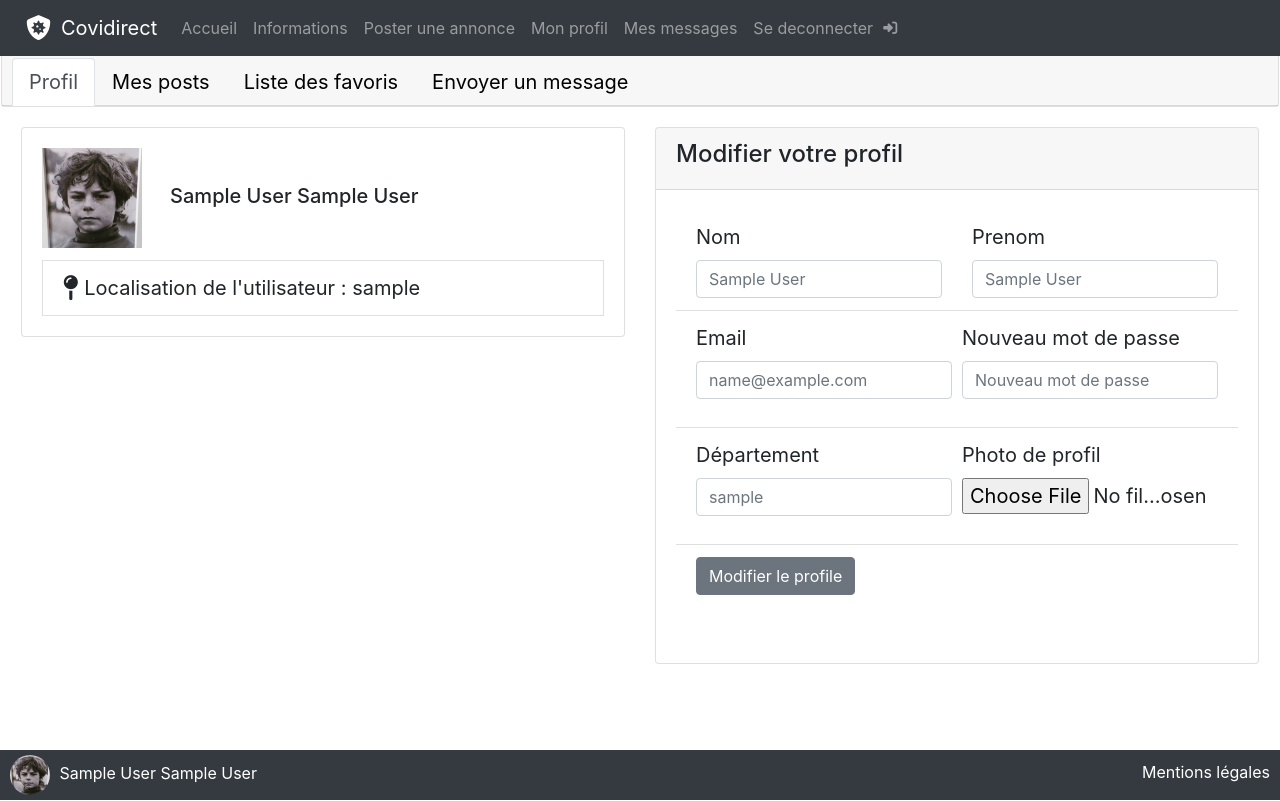
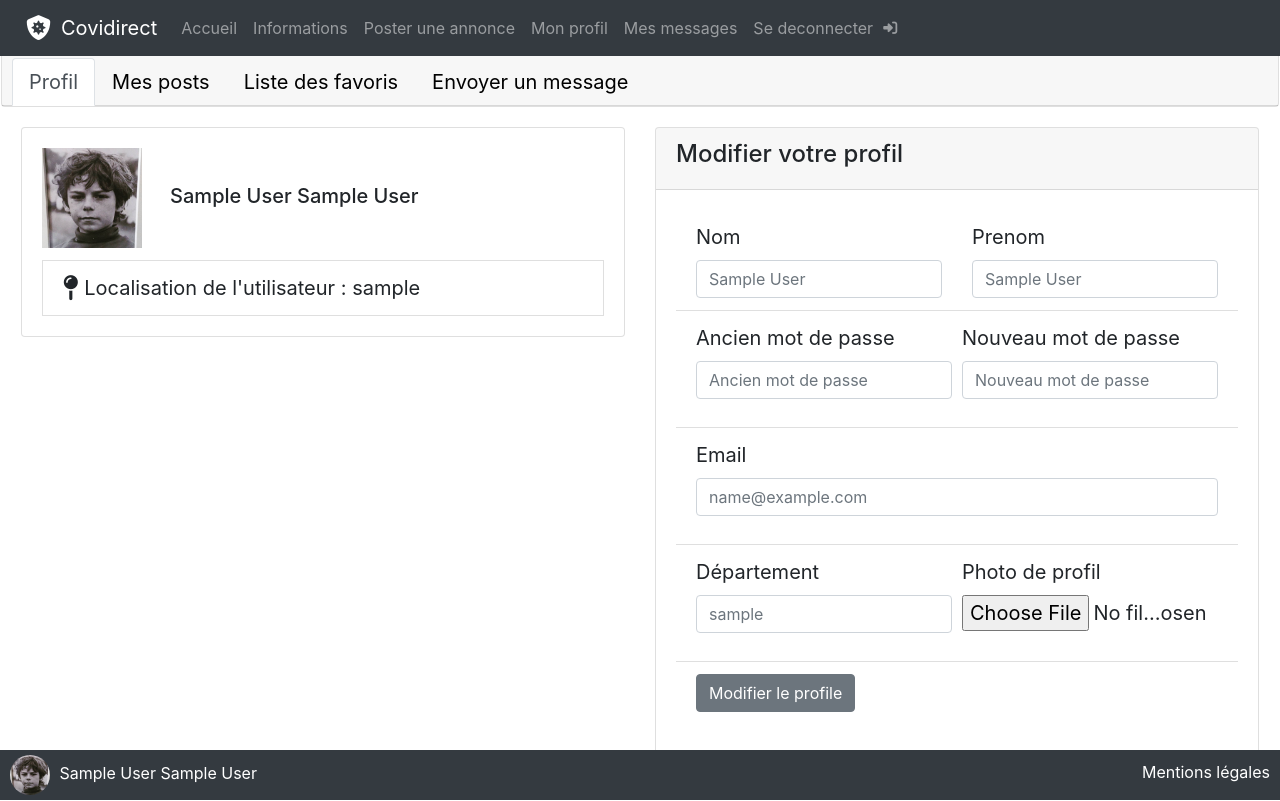
Before and after one commit to Kvntn/covidirect, a PHP site: page /LESITE/profile/profile.php in a window 1280 px wide. Run offline with PHP 8.4, Linux system fonts and the light colour scheme; the visitor is signed in with stand-in values (Sample User, id 1); data that the repository does not hold is empty; some libraries are stand-ins or nearby versions.

Commit message:
profile update form

```diff
--- a/LESITE/profile/profile.php
+++ b/LESITE/profile/profile.php
@@ -60,12 +60,18 @@
                 </div></li>
                 <li class="list-group-item"><div class="form-row">
                     <div class="form-group col-md-6">
-                    <label>Email</label>
-                    <input type="email" required="required" class="form-control" id="inputEmail4" placeholder="<?php echo $_SESSION['email']?>">
+                    <label>Ancien mot de passe</label>
+                    <input type="password" required="required" class="form-control" id="inputPassword4" placeholder="Ancien mot de passe">
                     </div>
                     <div class="form-group col-md-6">
                     <label>Nouveau mot de passe</label>
                     <input type="password" required="required" class="form-control" id="inputPassword4" placeholder="Nouveau mot de passe">
+                    </div>
+                </div></li>
+                <li class="list-group-item"><div class="form-row">
+                    <div class="form-group col-md">
+                    <label>Email</label>
+                    <input type="email" required="required" class="form-control" id="inputEmail4" placeholder="<?php echo $_SESSION['email']?>">
                     </div>
                 </div></li>
                 <li class="list-group-item"><div class="form-row">
```
